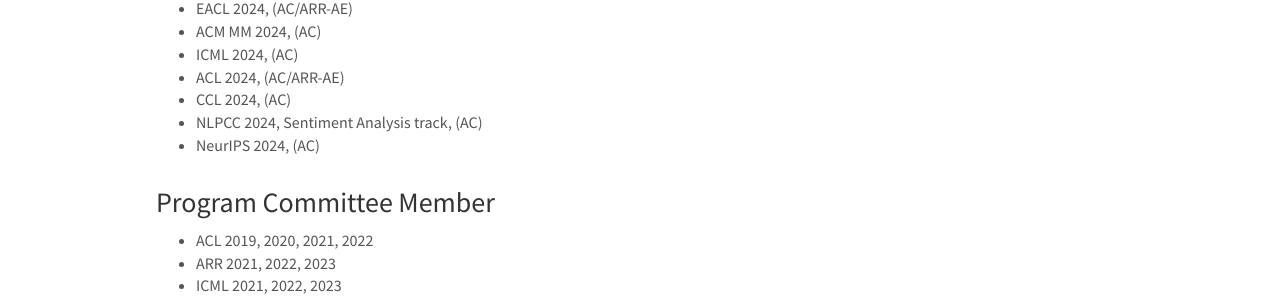
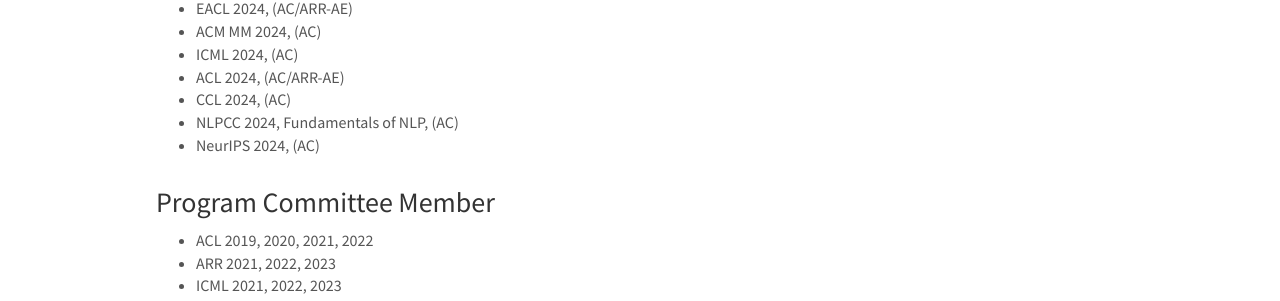
Before and after one commit to scofield7419/scofield7419.github.io, a Jekyll site: the page built from _pages/services.md, in a window 1280 px wide and 900 px high, scrolled down 529 px. Shown: the part 148-449 px from the top of the window. Built offline with Jekyll 4.4.1, drawn with Linux system fonts in a browser that asks for light colours; nearby versions of some CDN libraries; comment, search, counter and statistics services are not loaded; a style sheet for code colours, icons or effects is not loaded.

Commit message:
Update services.md

```diff
--- a/_pages/services.md
+++ b/_pages/services.md
@@ -43,7 +43,7 @@
 - ICML 2024, (AC)
 - ACL 2024, (AC/ARR-AE)
 - CCL 2024, (AC)
-- NLPCC 2024, Sentiment Analysis track, (AC)
+- NLPCC 2024, Fundamentals of NLP, (AC)
 - NeurIPS 2024, (AC)
 
 
```
